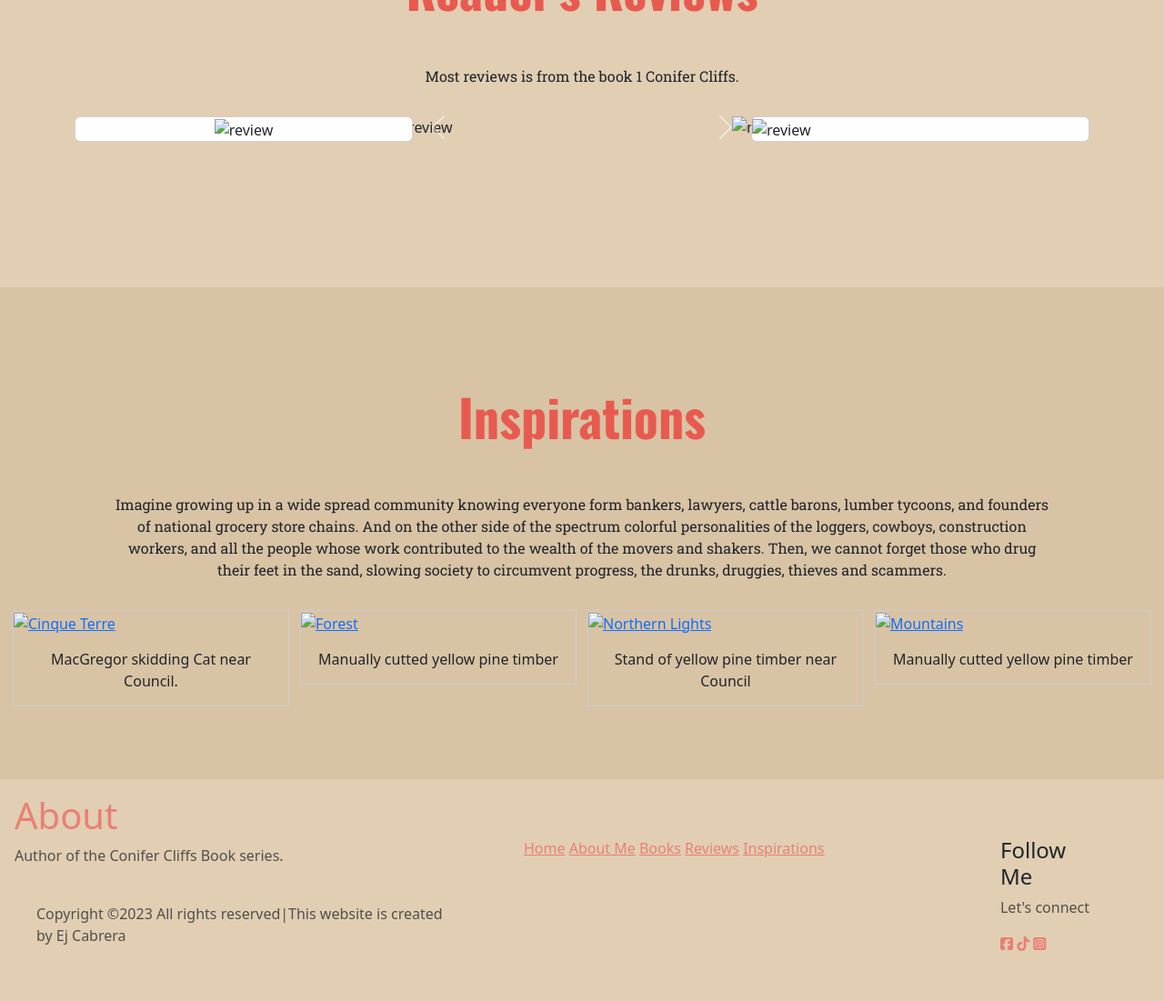
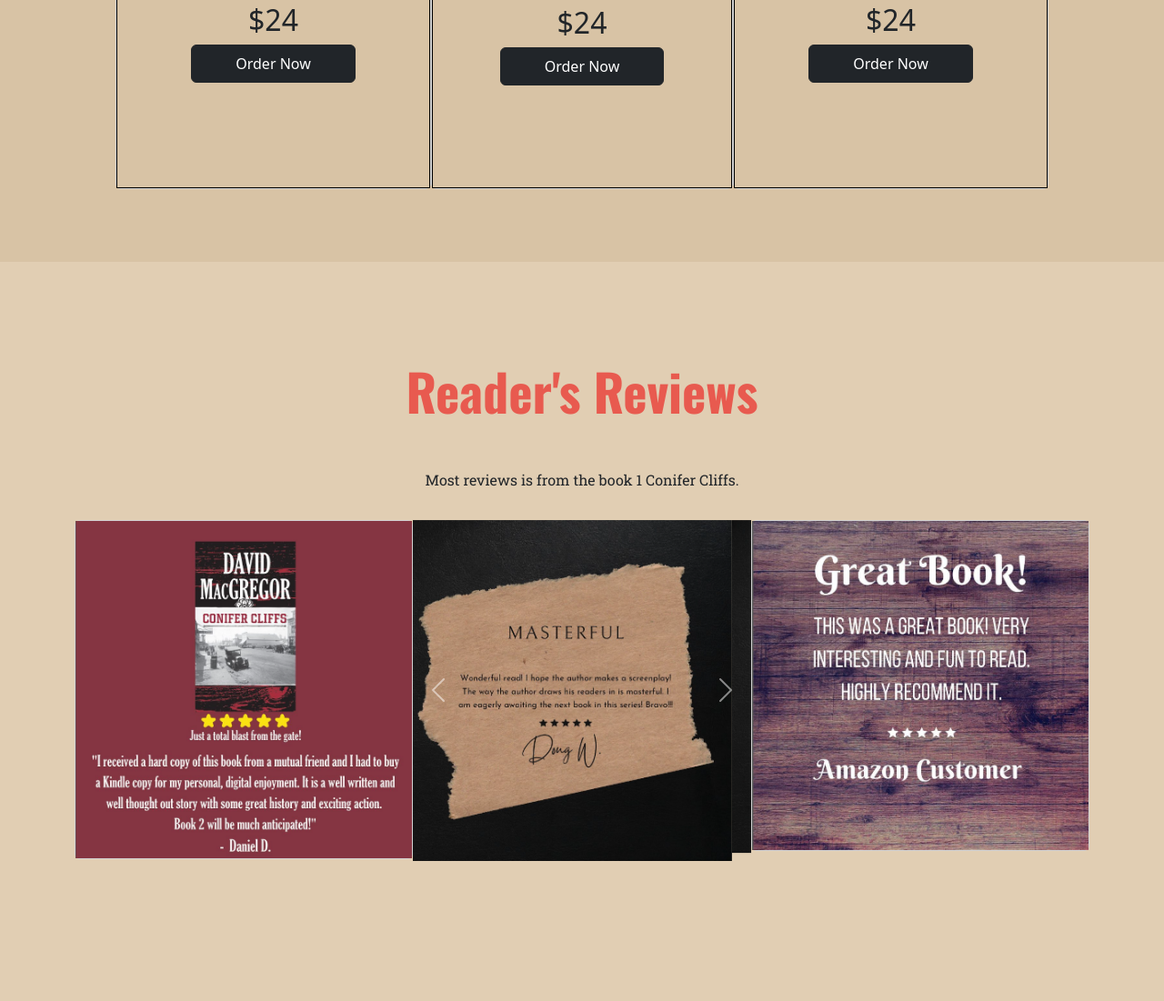
Before and after one commit to ejcabrera/David-Macgregor, a plain HTML site: page index.html in a window 1280 px wide. Shown: the part 2617-3718 px from the top of the page at 91% size. Drawn offline with nearby package versions, Linux system fonts and the light colour scheme; the site is published under a folder, as on GitHub Pages, so addresses that start at the root find nothing.

Commit message:
fix all broken image

```diff
--- a/index.html
+++ b/index.html
@@ -96,7 +96,7 @@
             Book 1
           </p>
           <div class="book1">
-            <img src="/images/conifer cliffs.jpg" class="img-fluid" alt="">
+            <img src="./images/conifer cliffs.jpg" class="img-fluid" alt="">
           </div>
           <div class="price py-5">
             <h2>$24</h2>
@@ -113,7 +113,7 @@
             Book 2
           </p>
           <div class="book2">
-            <img src="/images/cold creek.jpg" class="img-fluid mb-4" alt="">
+            <img src="./images/cold creek.jpg" class="img-fluid mb-4" alt="">
           </div>
           <div class="price py-5">
             <h2>$24</h2>
@@ -130,7 +130,7 @@
             Book 3
           </p>
           <div class="book3">
-            <img src="/images/granite.jpg" class="img-fluid" alt="">
+            <img src="./images/granite.jpg" class="img-fluid" alt="">
           </div>
           <div class="price py-5">
             <h2>$24</h2>
@@ -152,7 +152,7 @@
     <div class="col-md-4 col-sm-12 text-center">
       <div class="card">
         <div class="card-img-top">
-          <img src="/images/review1.png" alt="review" class="img-fluid">
+          <img src="./images/review1.png" alt="review" class="img-fluid">
         </div>
       </div>
     </div>
@@ -161,13 +161,13 @@
       <div id="carouselExampleAutoplaying" class="carousel slide" data-bs-ride="carousel">
         <div class="carousel-inner">
           <div class="carousel-item active">
-            <img src="/images/review2.png" class="d-block w-100" alt="review">
+            <img src="./images/review2.png" class="d-block w-100" alt="review">
           </div>
           <div class="carousel-item">
-            <img src="/images/review3.png" class="d-block w-100" alt="review">
+            <img src="./images/review3.png" class="d-block w-100" alt="review">
           </div>
           <div class="carousel-item">
-            <img src="/images/review4.png" class="d-block w-100" alt="review">
+            <img src="./images/review4.png" class="d-block w-100" alt="review">
           </div>
         </div>
         <button class="carousel-control-prev" type="button" data-bs-target="#carouselExampleAutoplaying" data-bs-slide="prev">
@@ -183,7 +183,7 @@
     <div class="col-md-4">
       <div class="card">
         <div class="card-img-top">
-          <img src="/images/review5.png" alt="review" class="img-fluid">
+          <img src="./images/review5.png" alt="review" class="img-fluid">
         </div>
       </div>
     </div>
@@ -197,16 +197,16 @@
   </div>
     <div class="responsive">
       <div class="gallery">
-        <a target="_blank" href="/images/oldpics1.jpg">
-          <img src="/images/oldpics1.jpg" alt="Cinque Terre" width="600" height="400">
+        <a target="_blank" href="./images/oldpics1.jpg">
+          <img src="./images/oldpics1.jpg" alt="Cinque Terre" width="600" height="400">
         </a>
         <div class="desc">MacGregor skidding Cat near Council.</div>
       </div>
     </div>
     <div class="responsive">
       <div class="gallery">
-        <a target="_blank" href="/images/oldpics3.jpg">
-          <img src="/images/oldpics3.jpg" alt="Forest" width="600" height="400">
+        <a target="_blank" href="./images/oldpics3.jpg">
+          <img src="./images/oldpics3.jpg" alt="Forest" width="600" height="400">
         </a>
         <div class="desc">Manually cutted yellow pine timber</div>
       </div>
@@ -214,8 +214,8 @@
 
     <div class="responsive">
       <div class="gallery">
-        <a target="_blank" href="/images/oldpics6.jpg">
-          <img src="/images/oldpics6.jpg" alt="Northern Lights" width="600" height="400">
+        <a target="_blank" href="./images/oldpics6.jpg">
+          <img src="./images/oldpics6.jpg" alt="Northern Lights" width="600" height="400">
         </a>
         <div class="desc">Stand of yellow pine timber near Council</div>
       </div>
@@ -223,8 +223,8 @@
 
     <div class="responsive">
       <div class="gallery">
-        <a target="_blank" href="/images/oldpics4.jpg">
-          <img src="/images/oldpics4.jpg" alt="Mountains" width="600" height="400">
+        <a target="_blank" href="./images/oldpics4.jpg">
+          <img src="./images/oldpics4.jpg" alt="Mountains" width="600" height="400">
         </a>
         <div class="desc">Manually cutted yellow pine timber</div>
       </div>
```
